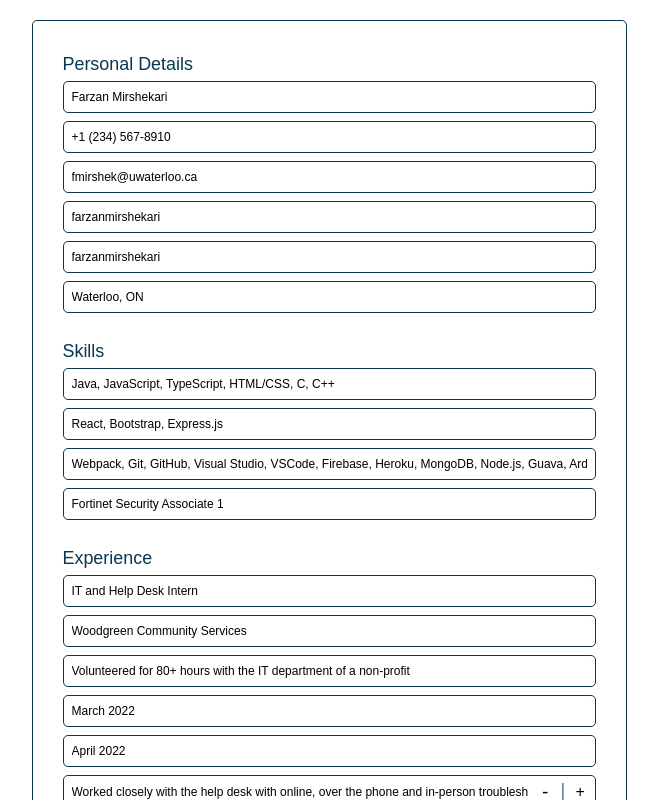
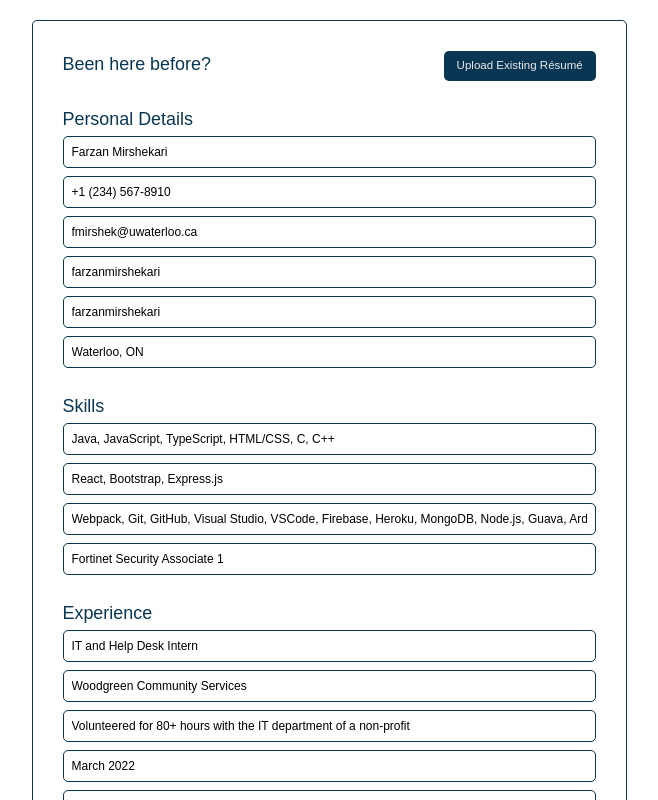
Before and after one commit to farzanmirshekari/resumaker, a React (Create React App) app: page / in a window 1280 px wide. Shown: the top 800 px of the page, without its empty margins (311-969 px from the left). Built offline with nearby package versions, Linux system fonts and the light colour scheme.

Commit message:
Added functionality to import existing resume JSON

```diff
--- a/src/App.css
+++ b/src/App.css
@@ -103,6 +103,19 @@
     width: 8rem;
 }
 
+.import_input {
+    width: auto;
+    padding: 0.5rem 1rem;
+    border-radius: 5px;
+    color: #ebebeb;
+    background-color: #093652;
+}
+
+.import_input:hover {
+    background-color: #d4d4d4;
+    color: #093652;
+}
+
 .horizontal_divider {
     position: relative;
     width: 100%;
--- a/src/App.tsx
+++ b/src/App.tsx
@@ -11,6 +11,7 @@ import Personal_Information from './components/views/groups/Personal_Information
 import data from './Sample_Data';
 import Printer_Icon from './assets/printer_icon.svg';
 import Return_Icon from './assets/return_icon.svg';
+import Download_Icon from './assets/download_icon.svg';
 import { v4 as uuidv4 } from "uuid";
 
 class App extends Component<{}, State>{
@@ -38,9 +39,9 @@ class App extends Component<{}, State>{
         experience: [],
         education: [],
         print_mode: false
-      }
+      };
 
-    }
+    };
 
     saveToLocalStorage() {
       localStorage.setItem('values', JSON.stringify(this.state))
@@ -61,13 +62,13 @@ class App extends Component<{}, State>{
           education
         }));
       }
-    }
+    };
 
     componentDidUpdate( prev_state : any ) {
       if (this.state !== prev_state) {
         this.saveToLocalStorage();
       }
-    }
+    };
 
     handleInputArrayChange = (
       property: "experience" | "education" | "projects",
@@ -100,9 +101,9 @@ class App extends Component<{}, State>{
         state_json[property][index].details[detail_index] = value;
         this.setState(JSON.parse(JSON.stringify(state_json)));
       }
-    }
+    };
 
-    handleInputChange = ( e : React.ChangeEvent<HTMLInputElement> ) => {
+    handleInputChange = ( e : React.ChangeEvent<HTMLInputElement> ) : void => {
       const { name, value } = e.target;
       this.setState((prev_state) => ({
         ...prev_state,
@@ -117,19 +118,19 @@ class App extends Component<{}, State>{
       }));
     };
 
-    handleDetailAdd = ( property: "experience" | "education" | "projects", index: number, detail_index: number ) => {
+    handleDetailAdd = ( property: "experience" | "education" | "projects", index: number, detail_index: number ) : void => {
       const state_json = JSON.parse(JSON.stringify(this.state));
       state_json[property][index].details.splice(detail_index + 1, 0, '');
       this.setState(JSON.parse(JSON.stringify(state_json)));
-    }
+    };
 
-    handleDetailDelete = ( property: "experience" | "education" | "projects", index: number, detail_index: number ) => {
+    handleDetailDelete = ( property: "experience" | "education" | "projects", index: number, detail_index: number ) : void => {
       const state_json = JSON.parse(JSON.stringify(this.state));
       state_json[property][index].details.splice(detail_index, 1);
       this.setState(JSON.parse(JSON.stringify(state_json)));
-    }
+    };
 
-    handleItemDelete =  ( property: "experience" | "education" | "projects", id: string ) => {
+    handleItemDelete =  ( property: "experience" | "education" | "projects", id: string ) : void  => {
       this.setState((prev_state) => ({
         ...prev_state,
         [property]: [...prev_state[property]].filter(
@@ -138,7 +139,7 @@ class App extends Component<{}, State>{
       }));
     };
 
-    handleExperienceItemAdd = () => {
+    handleExperienceItemAdd = () : void => {
       const id = uuidv4();
       this.setState((prev_state) => ({
         ...prev_state,
@@ -157,7 +158,7 @@ class App extends Component<{}, State>{
       }));
     };
 
-    handleEducationItemAdd = () => {
+    handleEducationItemAdd = () : void => {
       const id = uuidv4();
       this.setState((prev_state) => ({
         ...prev_state,
@@ -173,9 +174,9 @@ class App extends Component<{}, State>{
           }
         ]
       }))
-    }
+    };
 
-    handleProjectsItemAdd = () => {
+    handleProjectsItemAdd = () : void => {
       const id = uuidv4();
       this.setState((prev_state) => ({
         ...prev_state,
@@ -195,6 +196,23 @@ class App extends Component<{}, State>{
       }));
     };
 
+    onExistingSectionsUpload = ( e : React.ChangeEvent<HTMLInputElement> ) : void => {
+      const reader = new FileReader();
+      const { files } = e.target;
+      if (files) {
+        reader.readAsText(files[0], "UTF-8");
+        reader.onload = (e) => {
+          const uploaded_json = JSON.parse(e.target!.result as string);
+          this.setState((prev_state) => ({
+            ...prev_state,
+            ...uploaded_json
+          }));
+        }
+      } else {
+        alert("Please upload a valid .JSON file..");
+      }
+    };
+
     handlePrintMode = () => {
       this.setState((prev_state) => ({
         ...prev_state,
@@ -203,7 +221,7 @@ class App extends Component<{}, State>{
       this.state.print_mode ?
         document.getElementById('resume_container')!.classList.remove('print_mode')  :
         document.getElementById('resume_container')!.classList.add('print_mode');
-    }
+    };
 
     render() {
 
@@ -227,6 +245,7 @@ class App extends Component<{}, State>{
                       onDetailsInputArrayChange = {this.handleDetailsInputArrayChange}
                       onDetailAdd = {this.handleDetailAdd}
                       onDetailDelete = {this.handleDetailDelete}
+                      onExistingSectionsUpload = {this.onExistingSectionsUpload}
                       onItemDelete = {this.handleItemDelete}
                       onEducationItemAdd = {this.handleEducationItemAdd}
                       onExperienceItemAdd = {this.handleExperienceItemAdd}
@@ -261,12 +280,18 @@ class App extends Component<{}, State>{
                 <button className = 'print_button mt-16' onClick={this.handlePrintMode}>
                   {
                     !this.state.print_mode && (
-                      <><img src={Printer_Icon} alt = 'Printer Icon'/><p>Print to PDF</p></>
+                      <>
+                        <img src={Printer_Icon} alt = 'Printer Icon'/>
+                        <p>Print to PDF</p>
+                      </>
                     )
                   }
                   {
                     this.state.print_mode && (
-                      <><img src={Return_Icon} className = 'w-10 -mr-1.5' alt = 'Return Icon'/><p>Return</p></>
+                      <>
+                        <img src={Return_Icon} className = 'w-10 -mr-1.5' alt = 'Return Icon'/>
+                        <p>Return</p>
+                      </>
                     )
                   }
                 </button>
--- a/src/components/Form.tsx
+++ b/src/components/Form.tsx
@@ -28,6 +28,7 @@ interface Props extends State {
         index: number,
         detail_index: number
     ) => void;
+    onExistingSectionsUpload: (e: React.ChangeEvent<HTMLInputElement>) => void;
     onItemDelete: (property: "experience" | "education" | "projects", id: string) => void;
     onExperienceItemAdd: () => void;
     onEducationItemAdd: () => void;
@@ -57,6 +58,15 @@ function Form ({
 
     return (
         <form onSubmit={preventDefaultOnFormSubmit} className = 'input_form'>
+            <section className='relative w-full flex flex-row'>
+                <h2 className='relative w-full overflow-hidden whitespace-nowrap' style={{ color: '#093652' }}>Been here before?</h2>
+                <label className='relative flex w-full h-auto justify-end items-center'>
+                    <input type='file' accept='.json' className='hidden'/>
+                        <span className='relative w-full flex justify-center items-center cursor-pointer import_input'>
+                            Upload Existing Résumé
+                        </span>
+                </label>
+            </section>
             <section>
                 <h2 className = 'mb-1' style={{ color: '#093652' }}>Personal Details</h2>
                 <Personal_Details_Input_Group
```
Also changed, not shown: src/assets/download_icon.svg (added).
